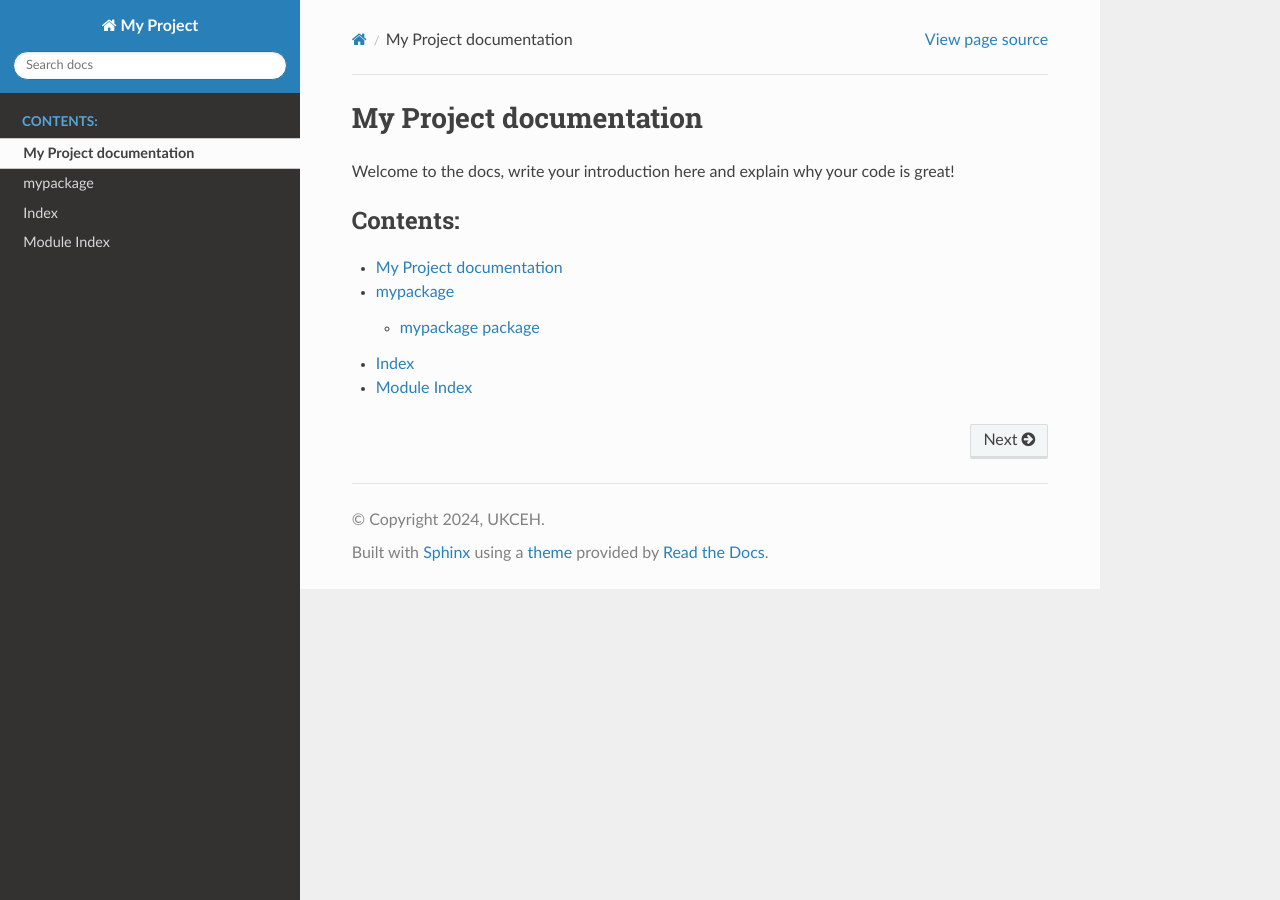
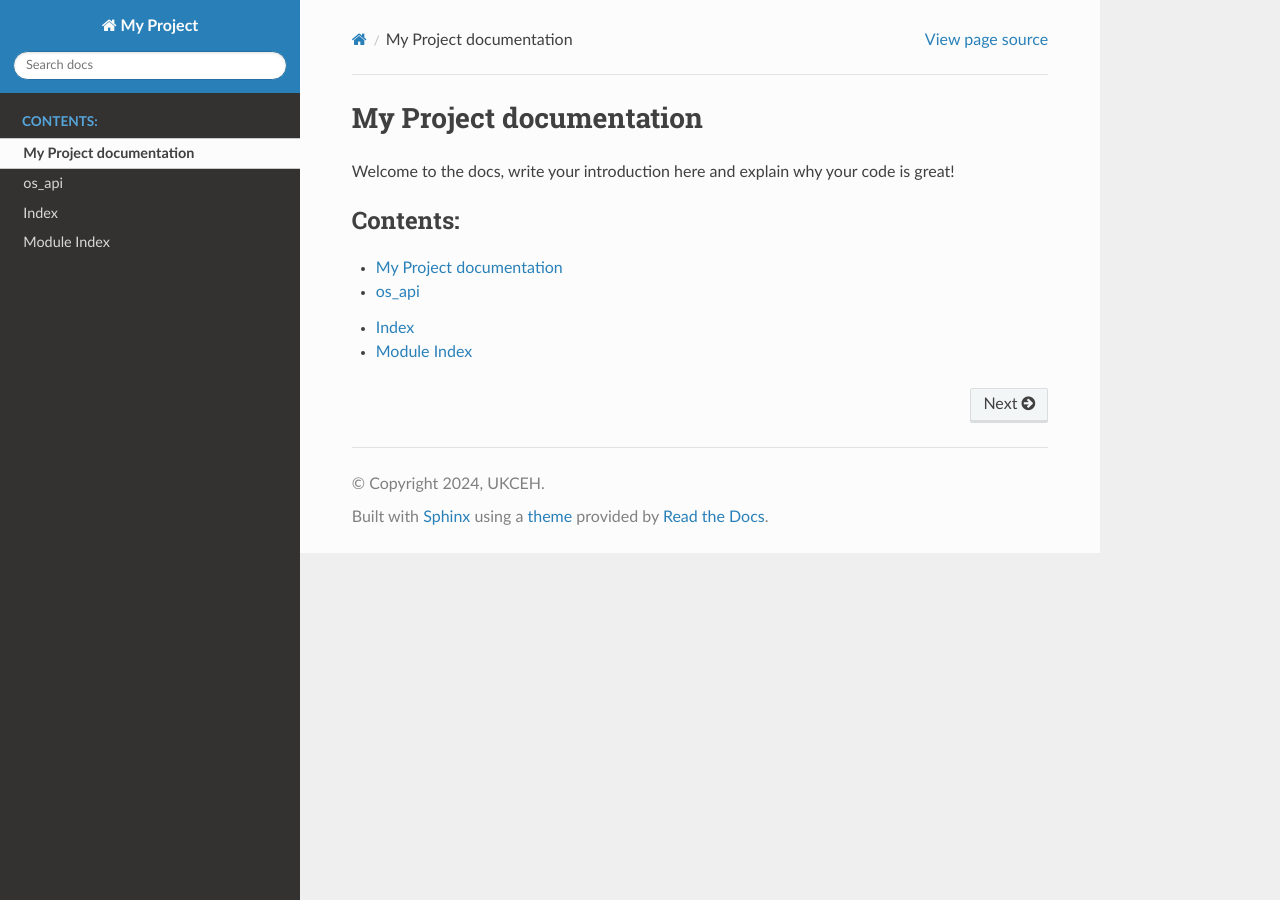
Before and after one commit to NERC-CEH/object_store_api, a Sphinx documentation site: the page built from docs/index.rst, in a window 1280 px wide. Built offline with Sphinx 7.4.7 and the Read the Docs theme 2.0.0, drawn with Linux system fonts in a browser that asks for light colours; pages that are not in the unit, such as notebooks, are missing from menus; the version number could not be read and is left out.

```diff
--- a/docs/conf.py
+++ b/docs/conf.py
@@ -6,13 +6,13 @@
 # -- Project information -----------------------------------------------------
 # https://www.sphinx-doc.org/en/master/usage/configuration.html#project-information
 
-import mypackage
+import os_api
 
 project = 'My Project'
 copyright = '2024, UKCEH'
 author = 'UKCEH'
 
-release = mypackage.__version__
+release = os_api.__version__
 version = release
 
 # -- General configuration ---------------------------------------------------
--- a/docs/sources/modules.rst
+++ b/docs/sources/modules.rst
@@ -1,7 +1,7 @@
-mypackage
+os_api
 =========
 
 .. toctree::
    :maxdepth: 4
 
-   mypackage
+   os_api
```
Also changed, not shown: docs/sources/mypackage.rst (+4 -4 lines), 2 other files.
